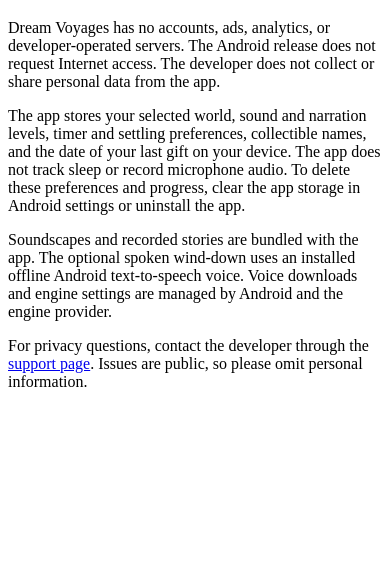
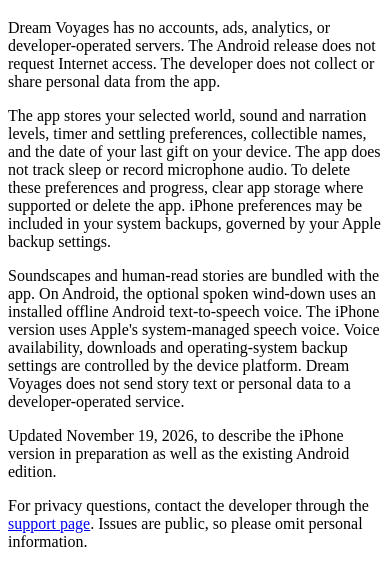
Before and after one commit to joshuaddorsey-cell/universe-lab-privacy, a plain HTML site: page dream-voyages.html in a window 390 px wide. Shown: the part 98-684 px from the top of the page. Drawn offline with Linux system fonts and the light colour scheme.

Commit message:
Document iPhone privacy behavior for Dream Voyages and Atlanta Stories

```diff
--- a/dream-voyages.html
+++ b/dream-voyages.html
@@ -2,6 +2,7 @@
 <html lang="en"><head><meta charset="utf-8"><meta name="viewport" content="width=device-width, initial-scale=1"><title>Dream Voyages Privacy Policy</title></head>
 <body><main><h1>Dream Voyages Privacy Policy</h1>
 <p>Dream Voyages has no accounts, ads, analytics, or developer-operated servers. The Android release does not request Internet access. The developer does not collect or share personal data from the app.</p>
-<p>The app stores your selected world, sound and narration levels, timer and settling preferences, collectible names, and the date of your last gift on your device. The app does not track sleep or record microphone audio. To delete these preferences and progress, clear the app storage in Android settings or uninstall the app.</p>
-<p>Soundscapes and recorded stories are bundled with the app. The optional spoken wind-down uses an installed offline Android text-to-speech voice. Voice downloads and engine settings are managed by Android and the engine provider.</p>
+<p>The app stores your selected world, sound and narration levels, timer and settling preferences, collectible names, and the date of your last gift on your device. The app does not track sleep or record microphone audio. To delete these preferences and progress, clear app storage where supported or delete the app. iPhone preferences may be included in your system backups, governed by your Apple backup settings.</p>
+<p>Soundscapes and human-read stories are bundled with the app. On Android, the optional spoken wind-down uses an installed offline Android text-to-speech voice. The iPhone version uses Apple's system-managed speech voice. Voice availability, downloads and operating-system backup settings are controlled by the device platform. Dream Voyages does not send story text or personal data to a developer-operated service.</p>
+<p>Updated November 19, 2026, to describe the iPhone version in preparation as well as the existing Android edition.</p>
 <p>For privacy questions, contact the developer through the <a href="https://github.com/joshuaddorsey-cell/universe-lab-privacy/issues">support page</a>. Issues are public, so please omit personal information.</p></main></body></html>
```
Also changed, not shown: atlanta-stories.html (+3 -2 lines).
